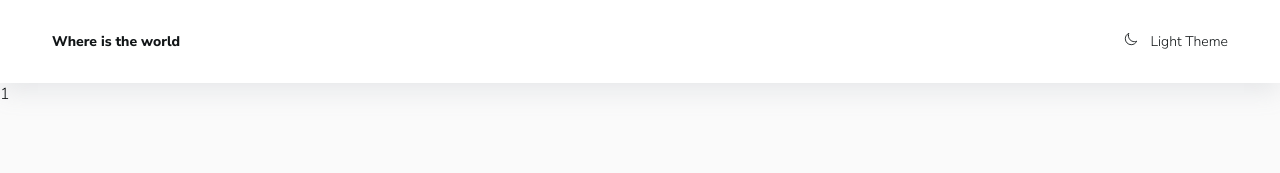
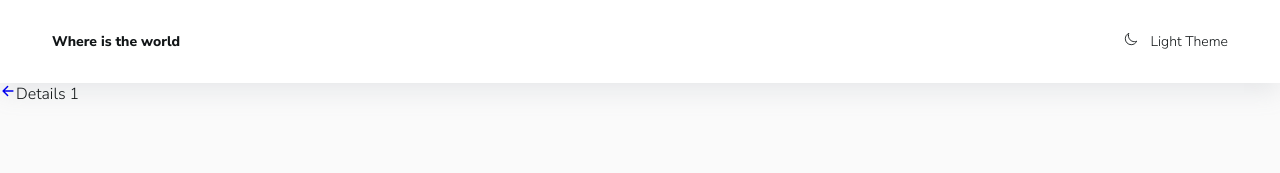
Before and after one commit to kolotiuk/spa-search-country, a React (Create React App) app: page /country/1 in a window 1280 px wide. Shown: the top 173 px of the page. Built offline with nearby package versions, Linux system fonts and the light colour scheme; no server answers.

Commit message:
add button back in Details component

```diff
--- a/src/components/Card/Card.jsx
+++ b/src/components/Card/Card.jsx
@@ -1,4 +1,4 @@
-import { Link } from 'react-router-dom';
+import { Link, useLocation } from 'react-router-dom';
 import {
   CardBody,
   CardList,
@@ -9,9 +9,11 @@ import {
 } from './Card.styled';
 
 export const Card = ({ img, name, info = [], onClick }) => {
+  const location = useLocation();
+
   return (
     <Wrapper onClick={onClick}>
-      <Link to={`/country/${name}`}>
+      <Link to={`/country/${name}`} state={{ from: location.pathname }}>
         <CardImage src={img} alt={name} />
         <CardBody>
           <CardTitle>{name}</CardTitle>
--- a/src/pages/Details/Details.jsx
+++ b/src/pages/Details/Details.jsx
@@ -1,7 +1,16 @@
-import { useParams } from 'react-router-dom';
+import { useParams, useLocation, Link } from 'react-router-dom';
+import { IoArrowBack } from 'react-icons/io5';
 
 export const Details = () => {
   const { name } = useParams();
+  const location = useLocation();
 
-  return <div>{name}</div>;
+  return (
+    <div>
+      <Link to={location.state?.from}>
+        <IoArrowBack />
+      </Link>
+      Details {name}
+    </div>
+  );
 };
```
Also changed, not shown: src/components/Controls/Controls.jsx (+1 -8 lines).
